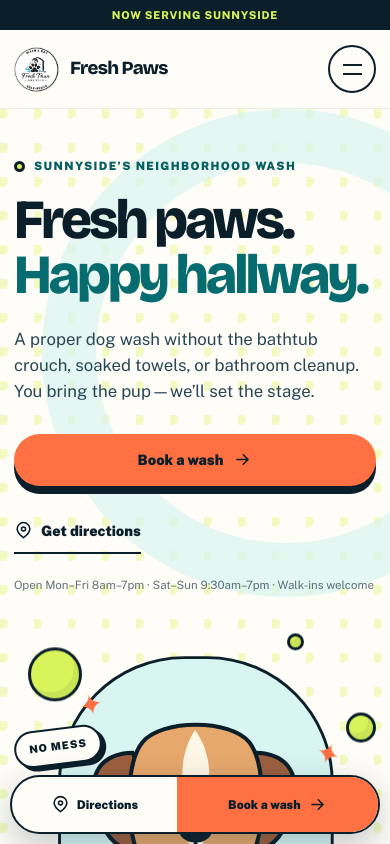
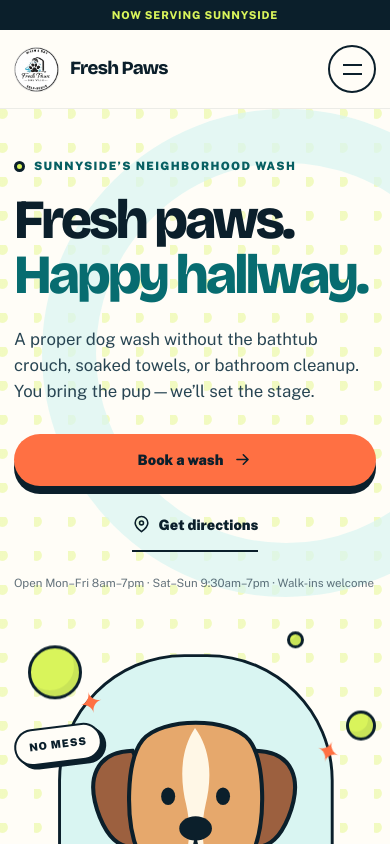
Before and after one commit to andrewhylee/dog-washing-self-service, a Next.js app: page / in a window 390 px wide. Shown: the top 844 px of the page. Built offline with nearby package versions, Linux system fonts and the light colour scheme.

Commit message:
feat: mobile hero stacked CTAs and reveal-on-scroll sticky pill

```diff
--- a/app/globals.css
+++ b/app/globals.css
@@ -416,10 +416,17 @@
 }
 
 .hero-actions {
-  display: flex;
+  display: grid;
+  grid-template-columns: 1fr;
+  gap: 14px;
   align-items: center;
-  flex-wrap: wrap;
-  gap: 24px;
+}
+
+.hero-actions .button { width: 100%; }
+
+.hero-actions .text-link {
+  min-height: 52px;
+  justify-self: center;
 }
 
 .text-link {
@@ -1190,6 +1197,18 @@
   border-radius: 999px;
   background: var(--soap);
   box-shadow: 0 12px 35px rgba(20, 43, 59, 0.25);
+  opacity: 0;
+  visibility: hidden;
+  transform: translateY(14px);
+  pointer-events: none;
+  transition: opacity 250ms ease, transform 250ms ease, visibility 250ms ease;
+}
+
+.mobile-sticky.is-visible {
+  opacity: 1;
+  visibility: visible;
+  transform: none;
+  pointer-events: auto;
 }
 
 .mobile-sticky a { min-height: 55px; display: flex; align-items: center; justify-content: center; gap: 7px; padding: 10px 12px; font-size: 0.76rem; font-weight: 850; }
@@ -1278,6 +1297,8 @@
 .demo-notice span { margin-top: 4px; font-size: 0.7rem; }
 
 @media (min-width: 700px) {
+  .hero-actions { display: flex; align-items: center; flex-wrap: wrap; gap: 24px; }
+  .hero-actions .text-link { min-height: 44px; }
   .shell { width: min(100% - 72px, 1180px); }
   .section { padding: 116px 0; }
   .hero { padding-top: 72px; }
@@ -1338,7 +1359,6 @@
   .shell { width: min(100% - 28px, 1180px); }
   .brand-copy small { display: none; }
   .hero h1 { font-size: 3.45rem; }
-  .hero-actions .button { width: 100%; }
   .quick-facts > div { min-height: 94px; }
   .date-options { gap: 4px; }
   .booking-step { padding-inline: 17px; }
--- a/app/page.tsx
+++ b/app/page.tsx
@@ -1,6 +1,7 @@
 import Link from "next/link";
 import Image from "next/image";
 import { DogWashIllustration } from "@/components/dog-wash-illustration";
+import { MobileStickyCta } from "@/components/mobile-cta";
 import { SiteHeader } from "@/components/site-header";
 import {
   ArrowIcon,
@@ -306,10 +307,7 @@
         </div>
       </footer>
 
-      <nav className="mobile-sticky" aria-label="Mobile actions">
-        <a href={site.directionsHref} target="_blank" rel="noreferrer"><MapPinIcon /> Directions</a>
-        <Link href="/book">Book a wash <ArrowIcon /></Link>
-      </nav>
+      <MobileStickyCta />
     </>
   );
 }
--- /dev/null
+++ b/components/mobile-cta.tsx
@@ -0,0 +1,38 @@
+"use client";
+
+import { useEffect, useState } from "react";
+import Link from "next/link";
+import { ArrowIcon, MapPinIcon } from "@/components/icons";
+import { site } from "@/lib/site";
+
+export function MobileStickyCta() {
+  const [visible, setVisible] = useState(false);
+
+  useEffect(() => {
+    const heroActions = document.querySelector(".hero-actions");
+    if (!heroActions) return;
+    const observer = new IntersectionObserver(
+      ([entry]) => {
+        setVisible(!entry.isIntersecting);
+      },
+      { threshold: 0 },
+    );
+    observer.observe(heroActions);
+    return () => observer.disconnect();
+  }, []);
+
+  return (
+    <nav
+      className={`mobile-sticky${visible ? " is-visible" : ""}`}
+      aria-label="Mobile actions"
+      aria-hidden={!visible}
+    >
+      <a href={site.directionsHref} target="_blank" rel="noreferrer">
+        <MapPinIcon /> Directions
+      </a>
+      <Link href="/book">
+        Book a wash <ArrowIcon />
+      </Link>
+    </nav>
+  );
+}
```
Also changed, not shown: scripts/qa.mjs (+6 -1 lines), .herenow/urls.json (added), .opencode/command/redeploy.md (added), 1 other file (tests, documents, lock files or other folders).
